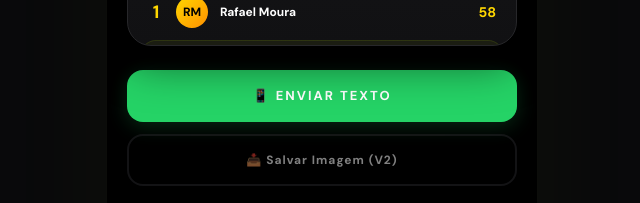
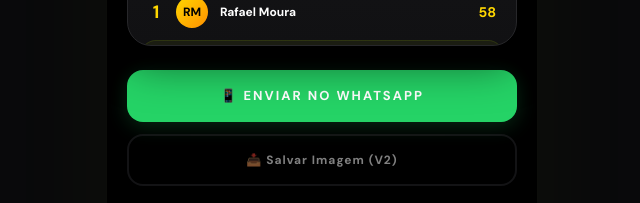
Before and after one commit to andresiq98/ace, a Next.js app: page /share in a window 1280 px wide. Shown: the part 462-665 px from the top of the page, without its empty margins (318-958 px from the left). Built offline with nearby package versions, Linux system fonts and the light colour scheme; no server answers; sample sign-in values are in the browser's storage.

Commit message:
fix: update share button text to Enviar no WhatsApp

```diff
--- a/src/app/share/page.tsx
+++ b/src/app/share/page.tsx
@@ -134,7 +134,7 @@
                     onClick={handleShareWhatsApp}
                     className="w-full flex items-center justify-center gap-2 h-[52px] bg-[#25D366] text-white font-montserrat font-black text-[13px] tracking-[2px] uppercase rounded-xl transition-transform active:scale-95 shadow-[0_4px_20px_rgba(37,211,102,0.2)]"
                 >
-                    📱 Enviar Texto
+                    📱 Enviar no WhatsApp
                 </button>
             </div>
 
```
